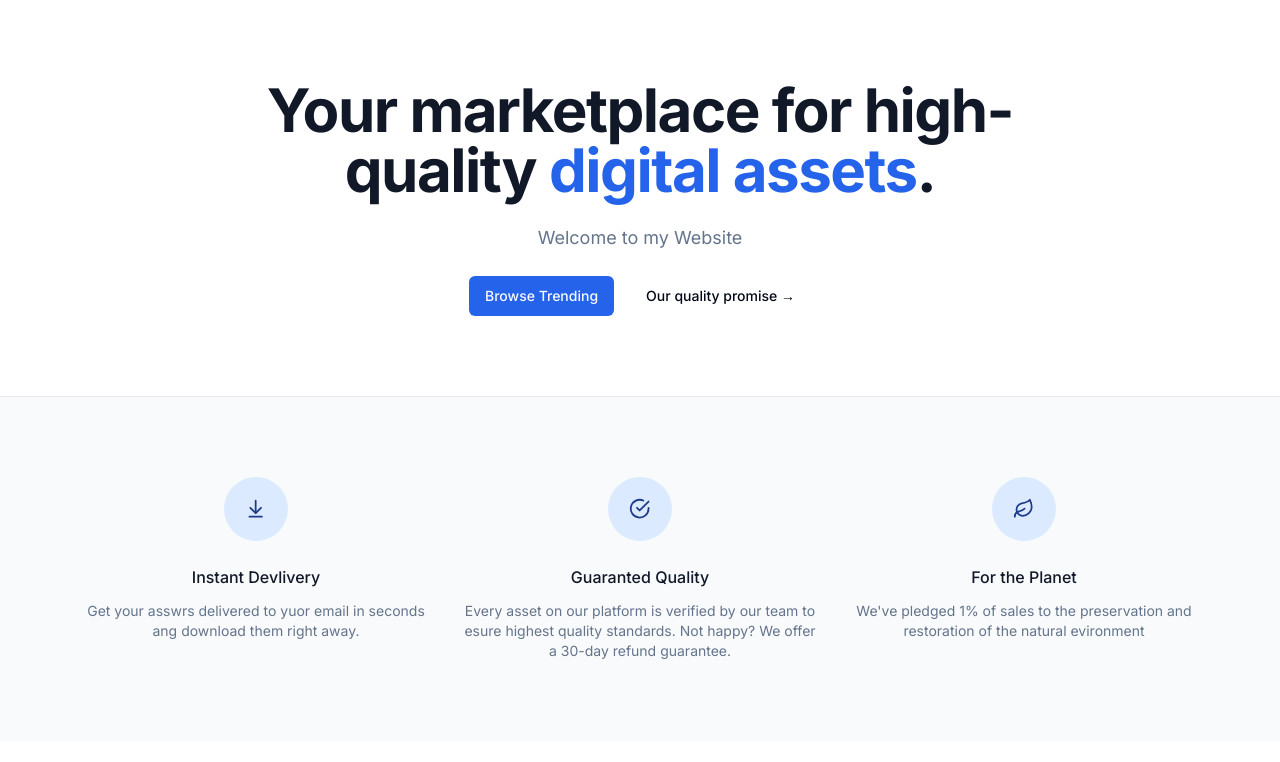
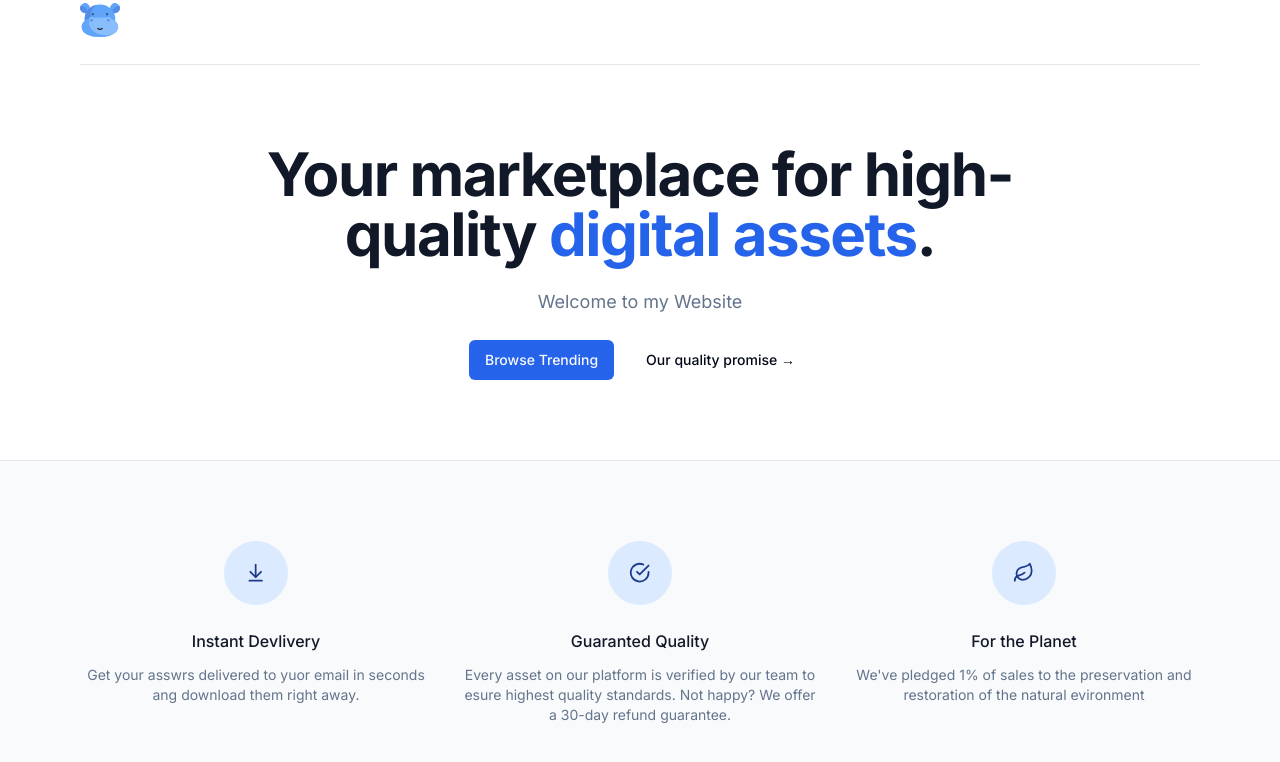
Before and after one commit to khanhcutedz/Digitalhippo, a Next.js app: page / in a window 1280 px wide. Shown: the top 762 px of the page. Built offline with nearby package versions, Linux system fonts and the light colour scheme.

Commit message:
commit tam

```diff
--- a/src/app/layout.tsx
+++ b/src/app/layout.tsx
@@ -2,6 +2,7 @@
 import { Inter } from "next/font/google";
 import "./globals.css";
 import { cn } from "@/lib/utils";
+import Navbar from "@/components/Navbar";
 
 const inter = Inter({ subsets: ["latin"] });
 
@@ -23,6 +24,7 @@
           inter.className
       )}>
       <main className="relative flex flex-col min-h-screen">
+        <Navbar />
         <div className="flex-grow flex-1">{children}</div>
       </main>
       </body>
--- /dev/null
+++ b/src/components/Icons.tsx
@@ -0,0 +1,77 @@
+import { LucideProps } from "lucide-react";
+
+export const Icons = {
+    logo: (props: LucideProps) => (
+        <svg {...props} viewBox='0 0 512 512'>
+        <g>
+            <path
+            d='M105.67 56.012c24.601 24.601 41.244 81.13 16.643 105.731s-81.13 7.958-105.731-16.643-20.623-60.509 3.978-85.11 60.509-28.579 85.11-3.978z'
+            fill='#60a5fa'
+            data-original='#abdfeb'
+            opacity='1'></path>
+            <path
+            d='M111.097 169.375c-9.754-53.933-61.535-93.098-102.131-94.531-13.495 22.793-12.381 50.26 7.615 70.256 21.368 21.367 66.817 36.724 94.516 24.275z'
+            fill='#558ce7'
+            data-original='#8bcdd8'
+            opacity='1'></path>
+            <path
+            d='M406.33 56.012c-24.601 24.601-41.244 81.13-16.643 105.731s81.13 7.958 105.731-16.643 20.623-60.509-3.978-85.11-60.509-28.579-85.11-3.978z'
+            fill='#60a5fa'
+            data-original='#abdfeb'
+            opacity='1'></path>
+            <path
+            d='M400.903 169.375c9.754-53.933 61.535-93.098 102.13-94.531 13.495 22.793 12.381 50.26-7.615 70.256-21.367 21.367-66.816 36.724-94.515 24.275z'
+            fill='#558ce7'
+            data-original='#8bcdd8'
+            opacity='1'></path>
+            <ellipse
+            cx='256'
+            cy='244.04'
+            rx='196.34'
+            ry='186.42'
+            fill='#60a5fa'
+            data-original='#abdfeb'
+            opacity='1'></ellipse>
+            <path
+            d='M165.588 196.685a7.5 7.5 0 0 1-7.5-7.5v-15.008a7.5 7.5 0 0 1 15 0v15.008a7.5 7.5 0 0 1-7.5 7.5zM346.412 196.685a7.5 7.5 0 0 1-7.5-7.5v-15.008a7.5 7.5 0 0 1 15 0v15.008a7.5 7.5 0 0 1-7.5 7.5z'
+            fill='#222222'
+            data-original='#464d59'
+            opacity='1'></path>
+            <path
+            d='M212.03 62.322c-87.266 18.957-152.372 93.12-152.372 181.723 0 102.957 87.905 186.42 196.342 186.42 19.952 0 39.204-2.835 57.346-8.087C85.074 329.977 119.169 118.281 212.03 62.322z'
+            fill='#558ce7'
+            data-original='#8bcdd8'
+            opacity='1'></path>
+            <path
+            d='M409.201 247.067c-3.993-1.525-7.205-4.522-9.287-8.256-7.292-13.082-21.262-21.931-37.303-21.931a42.466 42.466 0 0 0-25.912 8.775c-2.706 2.072-6.138 2.964-9.522 2.563-22.448-2.662-46.36-3.941-71.178-3.941-24.818 0-48.73 1.279-71.178 3.941-3.384.401-6.816-.491-9.522-2.563a42.466 42.466 0 0 0-25.912-8.775c-16.04 0-30.01 8.85-37.303 21.931-2.081 3.734-5.293 6.731-9.287 8.256-49.69 18.976-81.141 50.52-81.141 97.301 0 85.459 104.919 128.202 234.342 128.202S490.34 429.827 490.34 344.368c.002-46.782-31.448-78.325-81.139-97.301z'
+            fill='#87befb'
+            data-original='#b9e8ef'
+            opacity='1'></path>
+            <path
+            d='M256 383.302a44.19 44.19 0 0 1-33.317-15.175 7.5 7.5 0 0 1 11.309-9.855 29.192 29.192 0 0 0 22.009 10.03 29.195 29.195 0 0 0 22.009-10.03 7.501 7.501 0 0 1 11.309 9.855A44.197 44.197 0 0 1 256 383.302z'
+            fill='#222222'
+            data-original='#464d59'
+            opacity='1'></path>
+            <circle
+            cx='149.39'
+            cy='259.56'
+            r='15.519'
+            fill='#558ce7'
+            data-original='#8bcdd8'
+            opacity='1'></circle>
+            <circle
+            cx='362.61'
+            cy='259.56'
+            r='15.519'
+            fill='#558ce7'
+            data-original='#8bcdd8'
+            opacity='1'></circle>
+            <path
+            d='M416.18 443.185c-246.851 43.269-311.115-113.303-300.169-158.197.615-2.522.695-5.142.379-7.719-2.455-20.031 5.053-45.274 18.266-57.764a42.819 42.819 0 0 0-22.705 19.548c-2.002 3.647-5.171 6.496-9.059 7.978-49.745 18.972-81.235 50.526-81.235 97.337 0 85.459 104.919 128.202 234.342 128.202 61.953 0 118.279-9.801 160.181-29.385z'
+            fill='#60a5fa'
+            data-original='#abdfeb'
+            opacity='1'></path>
+        </g>
+    </svg>
+    )
+}
--- /dev/null
+++ b/src/components/Navbar.tsx
@@ -0,0 +1,26 @@
+import Link from "next/link"
+import MaxWidthWrapper from "./MaxWidthWrapper"
+import { Icons } from "./Icons"
+
+const Navbar = () =>{
+    return (
+        <div className="bg-white sticky z-50 top-0 inset-x-0 h-16">
+            <header className="realative bg-white">
+                <MaxWidthWrapper>
+                    <div className="border-b border-gray-200">
+                        <div className="flex h-16 items">
+                            {/*TODO: Mobile nav */}
+
+                            <div className="ml-4 flex lg:ml-0">
+                                <Link href="/">
+                                    <Icons.logo className="h-10 w-10"/>
+                                </Link>
+                            </div>
+                        </div>
+                    </div>
+                </MaxWidthWrapper>
+            </header>
+        </div>
+    )
+}
+export default Navbar
```
